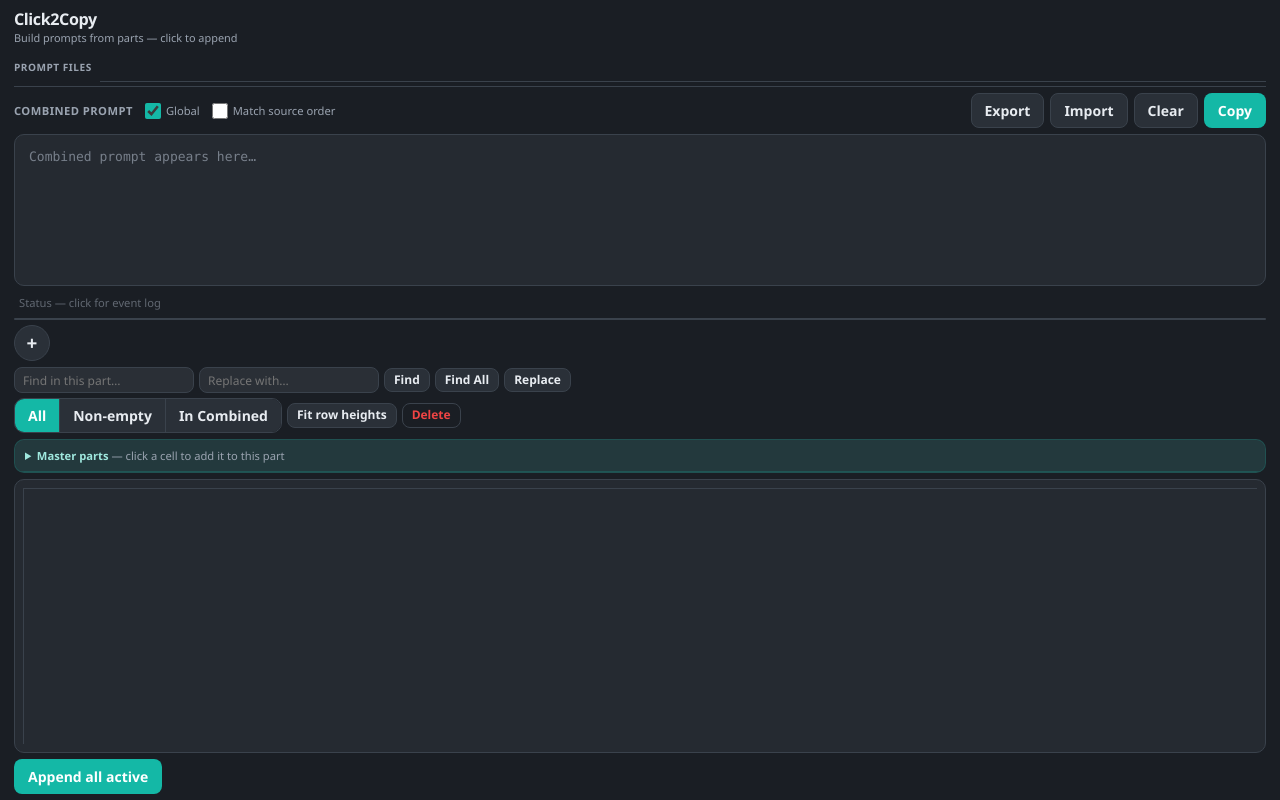
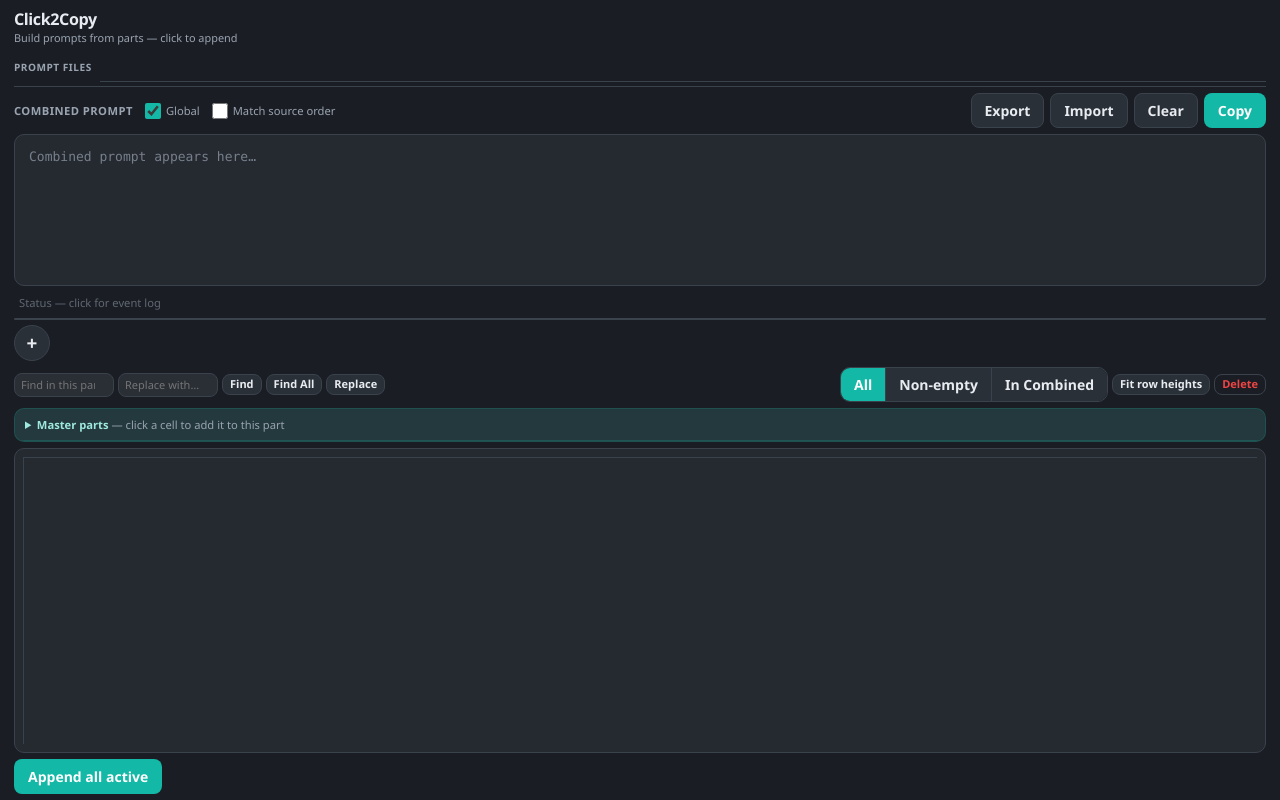
Before and after one commit to sh4gu4dummy-arch/click2copy, an Electron app: page index.html in a window 1280 px wide. Drawn offline with Linux system fonts and the light colour scheme; no server answers.

Commit message:
v0.120: update styles.css

```diff
--- a/styles.css
+++ b/styles.css
@@ -538,18 +538,22 @@
 
 .part-search-bar {
   display: flex;
-  flex-wrap: wrap;
-  align-items: center;
-  gap: 5px;
+  flex-wrap: nowrap;
+  align-items: center;
+  gap: 4px;
   flex-shrink: 0;
   padding: 0;
-}
-
-/* Find/Replace slightly smaller so page chrome + name fit on the same line */
+  overflow-x: auto;
+  min-width: 0;
+}
+
+/* Find/Replace + filters/Fit/Delete stay on ONE Soft dark line with page chrome */
 .part-search-bar > .btn {
-  padding: 4px 9px;
-  font-size: 12px;
-  line-height: 1.2;
+  padding: 3px 7px;
+  font-size: 11px;
+  line-height: 1.15;
+  flex: 0 0 auto;
+  white-space: nowrap;
 }
 
 /* Part-tab pages — Soft dark chrome (◀ n/n ▶ +) + editable page name */
@@ -614,19 +618,19 @@
   white-space: nowrap;
 }
 .part-tab-page-name {
-  flex: 0 0 auto;
-  width: 108px;
-  min-width: 72px;
-  max-width: 140px;
-  height: 26px;
+  flex: 0 1 auto;
+  width: 88px;
+  min-width: 56px;
+  max-width: 110px;
+  height: 24px;
   margin: 0;
-  padding: 2px 8px;
+  padding: 2px 6px;
   border: 1px solid var(--border);
   border-radius: 6px;
   background: var(--cell-bg);
   color: var(--text);
   font: inherit;
-  font-size: 12px;
+  font-size: 11px;
   font-weight: 600;
   line-height: 1.2;
   outline: none;
@@ -641,17 +645,17 @@
 }
 
 .part-search-input {
-  flex: 1 1 110px;
-  min-width: 90px;
-  max-width: 180px;
-  height: 26px;
-  padding: 3px 8px;
+  flex: 0 1 100px;
+  min-width: 72px;
+  max-width: 130px;
+  height: 24px;
+  padding: 2px 6px;
   border: 1px solid var(--border);
   border-radius: calc(var(--radius) - 2px);
   background: var(--cell-bg);
   color: var(--text);
   font: inherit;
-  font-size: 12px;
+  font-size: 11px;
   outline: none;
 }
 
@@ -661,8 +665,9 @@
 
 .part-search-status {
   color: var(--muted);
-  font-size: 0.72rem;
-  min-width: 3.5em;
+  font-size: 0.68rem;
+  min-width: 2.5em;
+  flex: 0 0 auto;
   white-space: nowrap;
 }
 
@@ -826,8 +831,10 @@
   border: 0 !important;
   border-right: 1px solid var(--border) !important;
   margin: 0;
-  padding: 4px 8px;
-  font-size: 12px;
+  padding: 3px 6px;
+  font-size: 11px;
+  line-height: 1.15;
+  white-space: nowrap;
 }
 
 .row-filter-btn:last-child {
@@ -846,16 +853,18 @@
 
 .part-actions {
   display: flex;
-  gap: 5px;
-  flex-wrap: wrap;
+  gap: 4px;
+  flex-wrap: nowrap;
   align-items: center;
   margin-left: auto;
-  flex: 1 1 100%;
+  flex: 0 0 auto;
 }
 .part-actions > .btn {
-  padding: 4px 9px;
-  font-size: 12px;
-  line-height: 1.2;
+  padding: 3px 7px;
+  font-size: 11px;
+  line-height: 1.15;
+  flex: 0 0 auto;
+  white-space: nowrap;
 }
 
 .combined-actions {
@@ -1719,7 +1728,9 @@
 .master-library-items {
   flex: 1 1 auto;
   min-height: 0;
-  overflow: auto;
+  display: flex;
+  flex-direction: column;
+  overflow: hidden;
   padding: 0 8px 8px;
 }
 
@@ -1729,13 +1740,19 @@
   align-items: center;
   gap: 6px;
   padding: 6px 2px 8px;
-  /* Frozen while the open Master insert list scrolls (part tabs only). */
-  position: sticky;
-  top: 0;
+  /* Outside the results scrollpane — stays put without sticky jank. */
+  flex-shrink: 0;
+  position: relative;
   z-index: 2;
   background: var(--surface);
   border-bottom: 1px solid var(--border);
   margin-bottom: 6px;
+}
+
+.master-library-results {
+  flex: 1 1 auto;
+  min-height: 0;
+  overflow: auto;
 }
 
 .master-library-grid {
```
